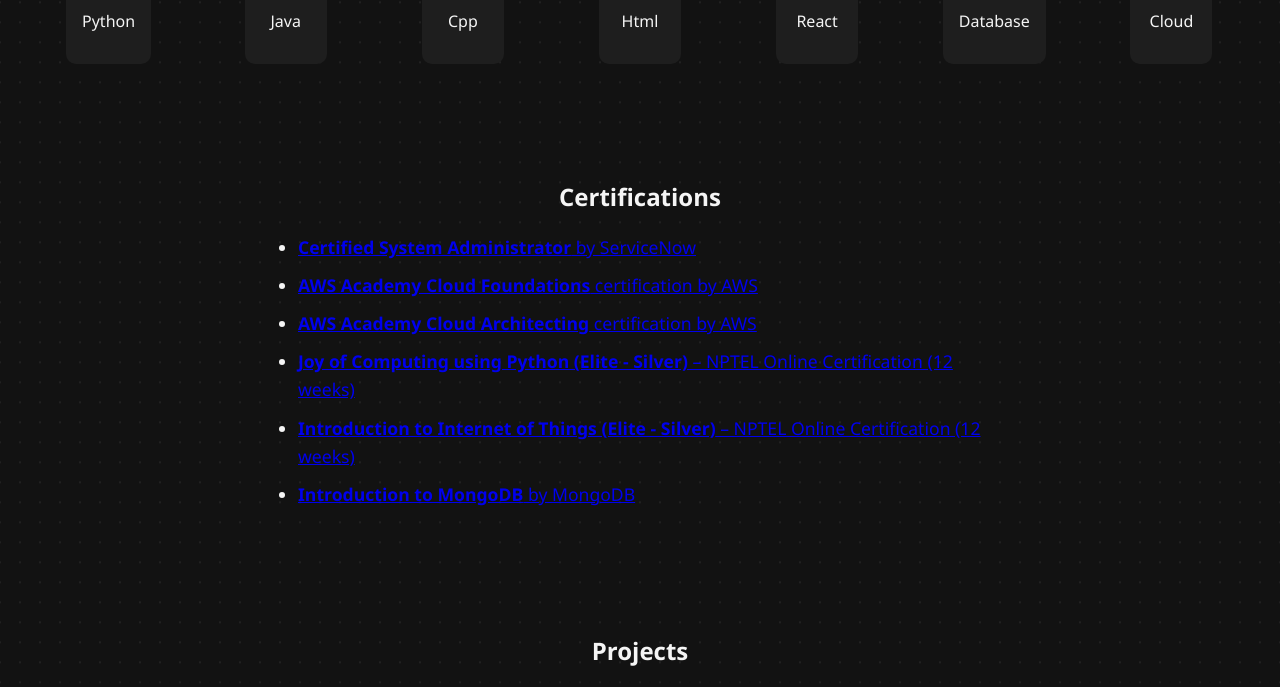
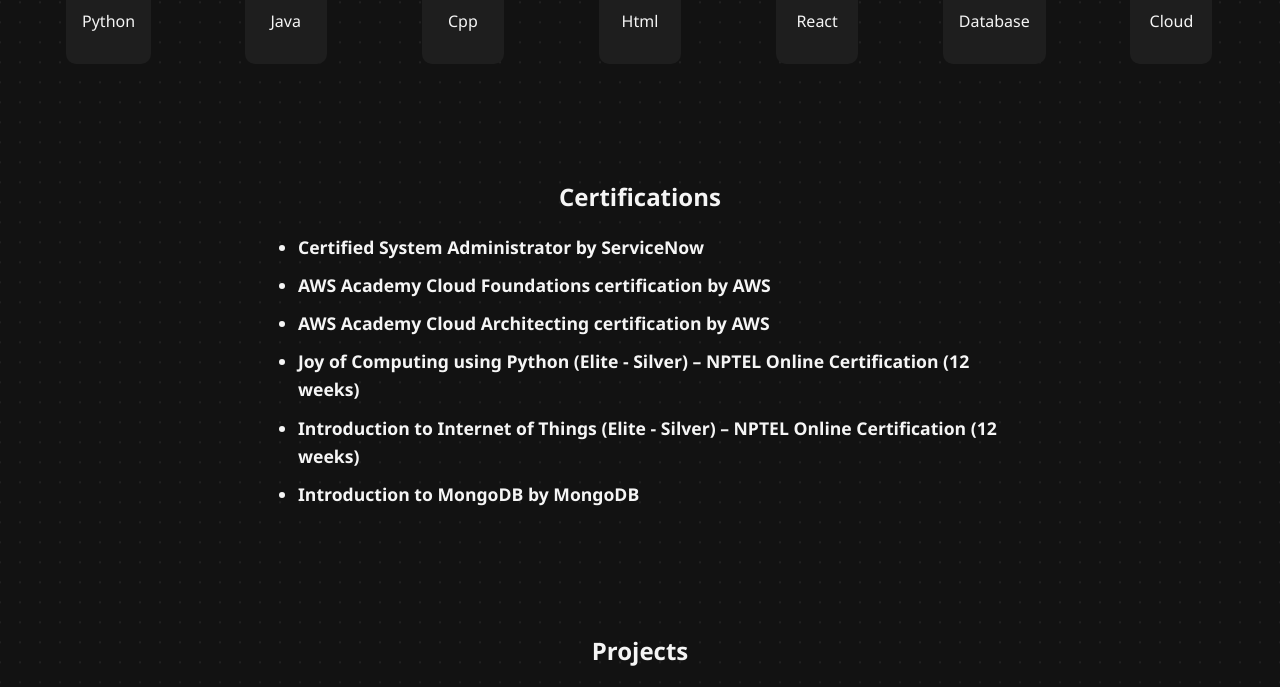
Before and after one commit to VamsiKrishnaChavalam/vamsi-portfolio, a Flask app: page / in a window 1280 px wide. Shown: the part 1746-2433 px from the top of the page. Run offline with Flask 3, Linux system fonts and the light colour scheme.

Commit message:
Update style.css

```diff
--- a/static/style.css
+++ b/static/style.css
@@ -149,6 +149,17 @@ nav a:hover {
   margin-bottom: 10px;
   line-height: 1.6;
 }
+.certifications-list a {
+  color: var(--text);
+  text-decoration: none;
+  font-weight: bold;
+}
+
+.certifications-list a:hover {
+  color: #007BFF;
+  text-decoration: underline;
+}
+
 
 /* Timeline */
 .timeline {
```
